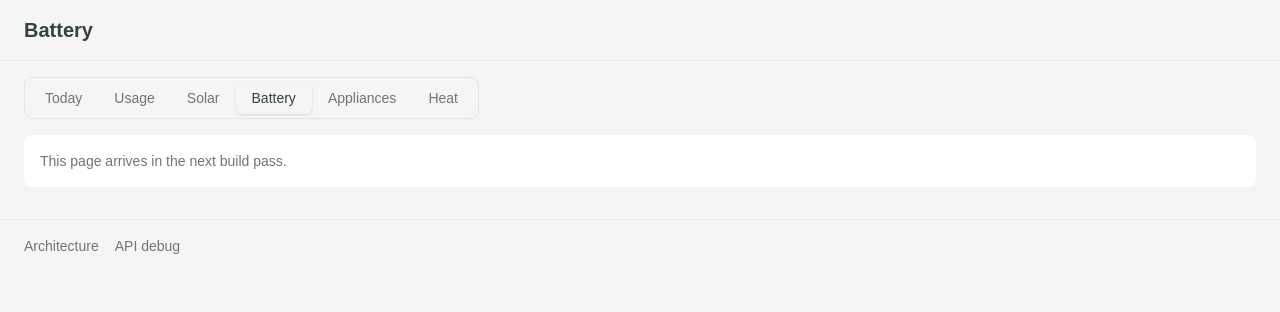
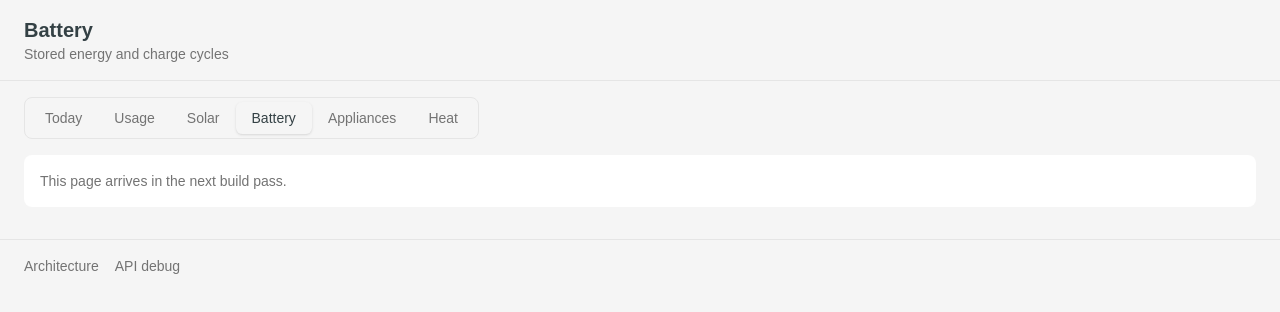
Before and after one commit to pixelatenl/home-energy-dashboard, a React (Vite) app: page /battery in a window 1280 px wide. Shown: the top 312 px of the page. Built offline with nearby package versions, Linux system fonts and the light colour scheme.

Commit message:
Add subtitles to the placeholder pages

```diff
--- a/src/components/AppliancesPage.tsx
+++ b/src/components/AppliancesPage.tsx
@@ -4,7 +4,7 @@ import { Card, CardContent } from "@/components/ui/card"
 // Placeholder for the appliances spoke of the hub-and-spoke restructure.
 function AppliancesPage() {
   return (
-    <PageLayout title="Appliances">
+    <PageLayout title="Appliances" subtitle="What each appliance uses">
       <Card>
         <CardContent className="text-sm text-muted-foreground">
           This page arrives in the next build pass.
--- a/src/components/BatteryPage.tsx
+++ b/src/components/BatteryPage.tsx
@@ -4,7 +4,7 @@ import { Card, CardContent } from "@/components/ui/card"
 // Placeholder for the battery spoke of the hub-and-spoke restructure.
 function BatteryPage() {
   return (
-    <PageLayout title="Battery">
+    <PageLayout title="Battery" subtitle="Stored energy and charge cycles">
       <Card>
         <CardContent className="text-sm text-muted-foreground">
           This page arrives in the next build pass.
--- a/src/components/HeatPage.tsx
+++ b/src/components/HeatPage.tsx
@@ -4,7 +4,7 @@ import { Card, CardContent } from "@/components/ui/card"
 // Placeholder for the heat spoke of the hub-and-spoke restructure.
 function HeatPage() {
   return (
-    <PageLayout title="Heat">
+    <PageLayout title="Heat" subtitle="Heating energy at a glance">
       <Card>
         <CardContent className="text-sm text-muted-foreground">
           This page arrives in the next build pass.
--- a/src/components/SolarPage.tsx
+++ b/src/components/SolarPage.tsx
@@ -4,7 +4,7 @@ import { Card, CardContent } from "@/components/ui/card"
 // Placeholder for the solar spoke of the hub-and-spoke restructure.
 function SolarPage() {
   return (
-    <PageLayout title="Solar">
+    <PageLayout title="Solar" subtitle="What your panels produce">
       <Card>
         <CardContent className="text-sm text-muted-foreground">
           This page arrives in the next build pass.
```
